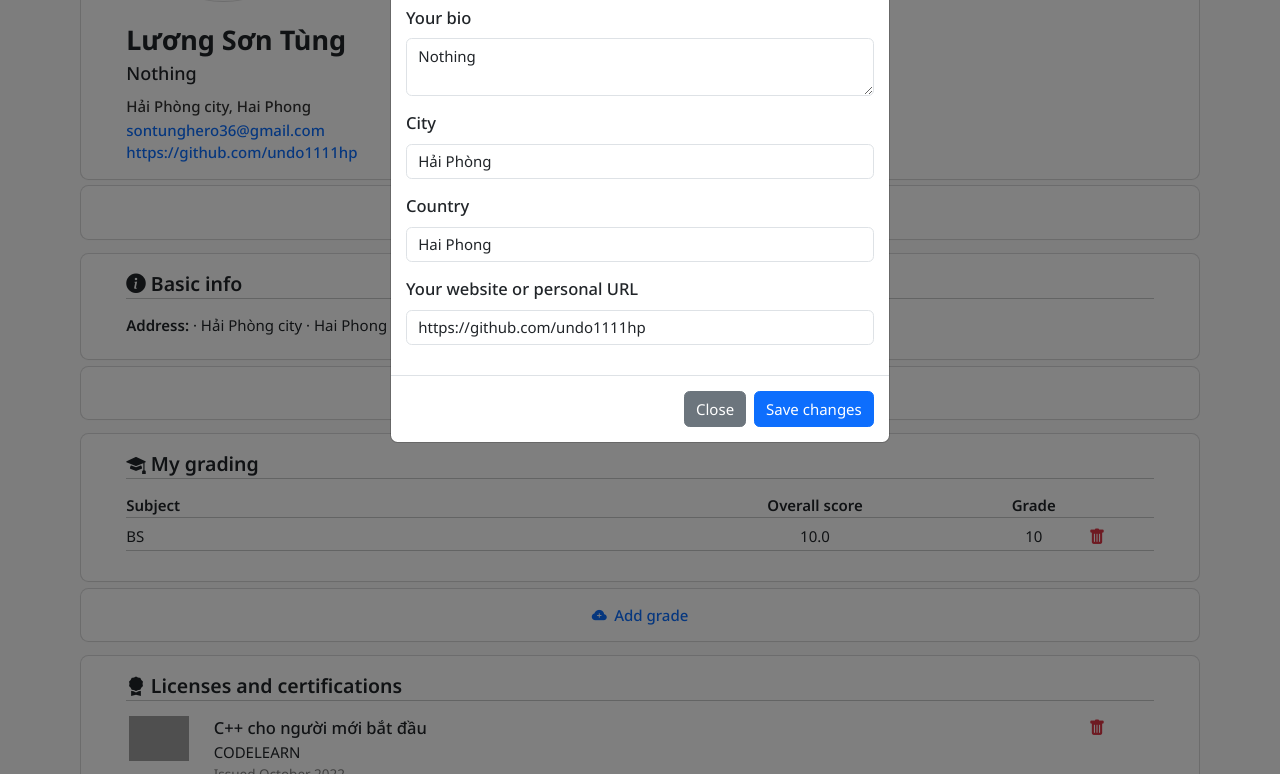
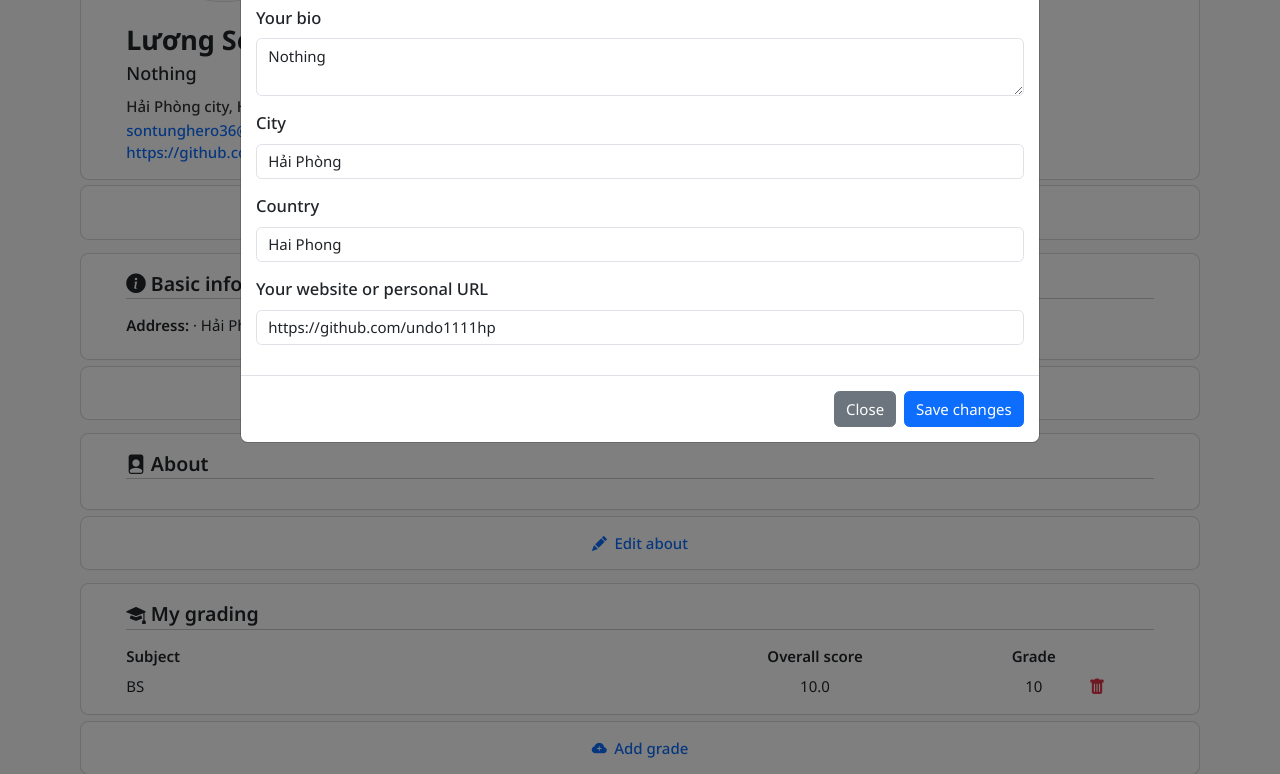
Before and after one commit to Techco-org/Clas, a Flask app: page /home/profile in a window 1280 px wide, after a click on "Edit profile". Shown: the part 489-1263 px from the top of the page. Run offline with Flask 3, Linux system fonts and the light colour scheme; a user stored in the database is signed in; grey boxes are pictures that could not be loaded.

Commit message:
modified

```diff
--- /dev/null
+++ b/website/static/js/recruiter.js
@@ -0,0 +1,5 @@
+function countCharacter(){
+    let text = document.about_form.about.value;
+    console.log(text);
+    document.getElementById('characters').innerText = text.length;
+}
--- a/website/templates/profile.html
+++ b/website/templates/profile.html
@@ -1,6 +1,6 @@
 {% extends 'main.html' %}
 {% block meta %}
-    <title>Clas | Profile</title>
+    <title>{{user.fullname}}</title>
     <link rel="stylesheet" href="{{ url_for('static', filename='css/profile.css' ) }}">
 {% endblock %}
 {% block section %}
@@ -39,7 +39,7 @@
     </section>
     <button type="button" class="d-flex align-content-center justify-content-center w-100 rounded-3 py-3 mt-2 mb-3
     box-shadow edit text-primary display-fs" data-bs-toggle="modal" data-bs-target="#personalModal">
-            <i class="bi bi-pencil-fill me-2 fs-6"></i> Edit Profile
+        <i class="bi bi-pencil-fill me-2 fs-6"></i> Edit profile
     </button>
 
     <section class="basic-info position-relative rounded-3 bg-white box-shadow" style="height: fit-content; width: 100%;">
@@ -79,7 +79,28 @@
     </section>
     <button type="button" class="d-flex align-content-center justify-content-center w-100 rounded-3 py-3 mt-2 mb-3
     box-shadow edit text-primary display-fs" data-bs-toggle="modal" data-bs-target="#basic_infoModal">
-            <i class="bi bi-pencil-fill me-2 fs-6"></i> Edit Basic info
+        <i class="bi bi-pencil-fill me-2 fs-6"></i> Edit basic info
+    </button>
+
+    <section class="basic-info position-relative rounded-3 bg-white box-shadow" style="height: fit-content; width: 100%;">
+        <div class="d-flex flex-column mx-lg-5 mx-3 mx-sm-3 py-3">
+            <div class="section-label w-100">
+                <p class="space-none"><i class="bi bi-file-person-fill"></i> About</p>
+                <hr class="w-100 mt-0">
+            </div>
+            {% if user.about %}
+                <div>
+                    <p class="space-none display-fs text-black" style="word-wrap: break-word; word-break: break-word; white-space: pre-wrap;">{{user.about}}</p>
+                </div>
+            {% endif %}
+            <div class="row">
+
+            </div>
+        </div>
+    </section>
+    <button type="button" class="d-flex align-content-center justify-content-center w-100 rounded-3 py-3 mt-2 mb-3
+    box-shadow edit text-primary display-fs" data-bs-toggle="modal" data-bs-target="#aboutModal">
+        <i class="bi bi-pencil-fill me-2 fs-6"></i> Edit about
     </button>
 
     <section class="grading position-relative rounded-3 bg-white box-shadow" style="height: fit-content; width: 100%;">
@@ -102,7 +123,6 @@
                 </div>
             </div>
             {% if user.grades %}
-                <hr class="w-100 my-0">
                 {% for grade in user.grades %}
                 <div class="row mt-2">
                     <div class="col-6">
@@ -119,7 +139,6 @@
                 </div>
                 {% endfor %}
             {% endif %}
-                <hr class="w-100 mt-0">
         </div>
     </section>
     <button type="button" class="d-flex align-content-center justify-content-center w-100 rounded-3 py-3 mt-2 mb-3
@@ -167,10 +186,10 @@
 <!-- Modal -->
     <!-- Personal Details Modal -->
     <div class="modal fade" id="personalModal" tabindex="-1" aria-labelledby="personalModalLabel" aria-hidden="true">
-            <div class="modal-dialog modal-dialog-centered modal-dialog-scrollable">
+        <div class="modal-dialog modal-lg modal-dialog-centered modal-dialog-scrollable">
             <div class="modal-content">
                 <div class="modal-header">
-                        <h1 class="modal-title fs-4" id="personalModalLabel">Personal details</h1>
+                    <h1 class="modal-title fs-4" id="personalModalLabel">Edit profile</h1>
                     <button type="button" class="btn-close" data-bs-dismiss="modal" aria-label="Close"></button>
                 </div>
                 <form action="{{ url_for('views.edit_profile' ) }}" method="POST">
@@ -213,14 +232,13 @@
             </div>
         </div>
     </div>
-    </div>
 
     <!-- Basic Information Modal -->
     <div class="modal fade" id="basic_infoModal" tabindex="-1" aria-labelledby="basic_infoModalLabel" aria-hidden="true">
-        <div class="modal-dialog modal-dialog-centered modal-dialog-scrollable">
+        <div class="modal-dialog modal-lg modal-dialog-centered modal-dialog-scrollable">
             <div class="modal-content">
                 <div class="modal-header">
-                    <h1 class="modal-title fs-4" id="basic_infoModalLabel">Basic info</h1>
+                    <h1 class="modal-title fs-4" id="basic_infoModalLabel">Edit basic info</h1>
                     <button type="button" class="btn-close" data-bs-dismiss="modal" aria-label="Close"></button>
                 </div>
                 <form action="{{ url_for('views.edit_basic_info' ) }}" method="POST">
@@ -263,12 +281,37 @@
         </div>
     </div>
 
+    <!-- About Modal -->
+    <div class="modal fade" id="aboutModal" tabindex="-1" aria-labelledby="aboutModalLabel" aria-hidden="true">
+        <div class="modal-dialog modal-lg modal-dialog-centered modal-dialog-scrollable">
+            <div class="modal-content">
+                <div class="modal-header">
+                    <h1 class="modal-title fs-4" id="aboutModalLabel">Edit about</h1>
+                    <button type="button" class="btn-close" data-bs-dismiss="modal" aria-label="Close"></button>
+                </div>
+                <form action="{{ url_for('views.edit_about' ) }}" method="POST" name="about_form">
+                    <div class="modal-body">
+                        <div class="">
+                            <p class="display-fs-sm space-none mb-1">You can write about your years of experience, industry, or skills. People also talk about their achievements or educations.</p>
+                            <textarea id="about" name="about" id="about" class="form-control" aria-label="With textarea" style="height: 15em" oninput="countCharacter()" spellcheck="false" maxlength="2000">{% if user.about %}{{user.about}}{% endif %}</textarea>
+                            <p class="display-fs-sm space-none text-end text-black-50"><span id="characters"></span>/2000</p>
+                        </div>
+                    </div>
+                    <div class="modal-footer">
+                        <button type="button" class="btn btn-secondary" data-bs-dismiss="modal">Close</button>
+                        <button type="submit" class="btn btn-primary">Save changes</button>
+                    </div>
+                </form>
+            </div>
+        </div>
+    </div>
+
     <!-- Grading Modal -->
     <div class="modal fade" id="gradingModal" tabindex="-1" aria-labelledby="gradingModalLabel" aria-hidden="true">
-        <div class="modal-dialog modal-dialog-centered modal-dialog-scrollable">
+        <div class="modal-dialog modal-lg modal-dialog-centered modal-dialog-scrollable">
             <div class="modal-content">
                 <div class="modal-header">
-                    <h1 class="modal-title fs-4" id="gradingModalLabel">My grading</h1>
+                    <h1 class="modal-title fs-4" id="gradingModalLabel">Add grade</h1>
                     <button type="button" class="btn-close" data-bs-dismiss="modal" aria-label="Close"></button>
                 </div>
                 <form action="{{ url_for('views.add_grading' ) }}" method="POST">
@@ -300,10 +343,10 @@
 
     <!-- License Certificate Modal -->
     <div class="modal fade" id="licerModal" tabindex="-1" aria-labelledby="licerModalLabel" aria-hidden="true">
-        <div class="modal-dialog modal-dialog-centered modal-dialog-scrollable">
+        <div class="modal-dialog modal-lg modal-dialog-centered modal-dialog-scrollable">
             <div class="modal-content">
                 <div class="modal-header">
-                    <h1 class="modal-title fs-4" id="licerModalLabel">License or certification</h1>
+                    <h1 class="modal-title fs-4" id="licerModalLabel">Add license or certification</h1>
                     <button type="button" class="btn-close" data-bs-dismiss="modal" aria-label="Close"></button>
                 </div>
                 <form action="{{ url_for('views.add_licer' ) }}" method="POST">
@@ -347,7 +390,7 @@
         <div class="modal-dialog modal-dialog-centered modal-dialog-scrollable">
             <div class="modal-content">
                 <div class="modal-header">
-                    <h1 class="modal-title fs-4" id="mediaModalLabel">Profile and Background Image</h1>
+                    <h1 class="modal-title fs-4" id="mediaModalLabel">Upload profile images</h1>
                     <button type="button" class="btn-close" data-bs-dismiss="modal" aria-label="Close"></button>
                 </div>
                 <form action="{{ url_for('views.edit_personal_image' ) }}" method="POST" enctype="multipart/form-data">
@@ -370,4 +413,5 @@
         </div>
     </div>
 </div>
+<script src="{{ url_for('static', filename='js/recruiter.js' ) }}"></script>
 {% endblock %}
--- a/website/templates/search.html
+++ b/website/templates/search.html
@@ -7,7 +7,7 @@
     <div class="d-flex position-relative flex-column w-100">
         {% if not results %}
             <div class="d-flex position-relative justify-content-center w-100" style="height: 80vh;">
-                <img src="{{ url_for('static', filename='images/no-results.png' ) }}" alt="" class="rounded-3 object-fit-cover w-100" style="height: 70%;">
+                <img src="{{ url_for('static', filename='images/no-results.png' ) }}" alt="" class="rounded-3 object-fit-contain w-100" style="height: 70%;">
             </div>
         {% else %}
         {% for user in results %}
--- a/website/templates/user.html
+++ b/website/templates/user.html
@@ -1,6 +1,6 @@
 {% extends 'main.html' %}
 {% block meta %}
-    <title>Clas | User</title>
+    <title>{{user.fullname}}</title>
     <link rel="stylesheet" href="{{ url_for('static', filename='css/profile.css' ) }}">
 {% endblock %}
 {% block section %}
@@ -90,7 +90,6 @@
                     </div>
                 </div>
                 {% if user.grades %}
-                <hr class="w-100 my-0">
                     {% for grade in user.grades %}
                     <div class="row mt-2">
                         <div class="col-6">
@@ -105,7 +104,6 @@
                     </div>
                     {% endfor %}
                 {% endif %}
-                <hr class="w-100 mt-0">
             </div>
         </section>
 
```
Also changed, not shown: website/templates/recruiter.html (added, +252 -0 lines). Lines whose indentation alone changed are shown as unchanged.
